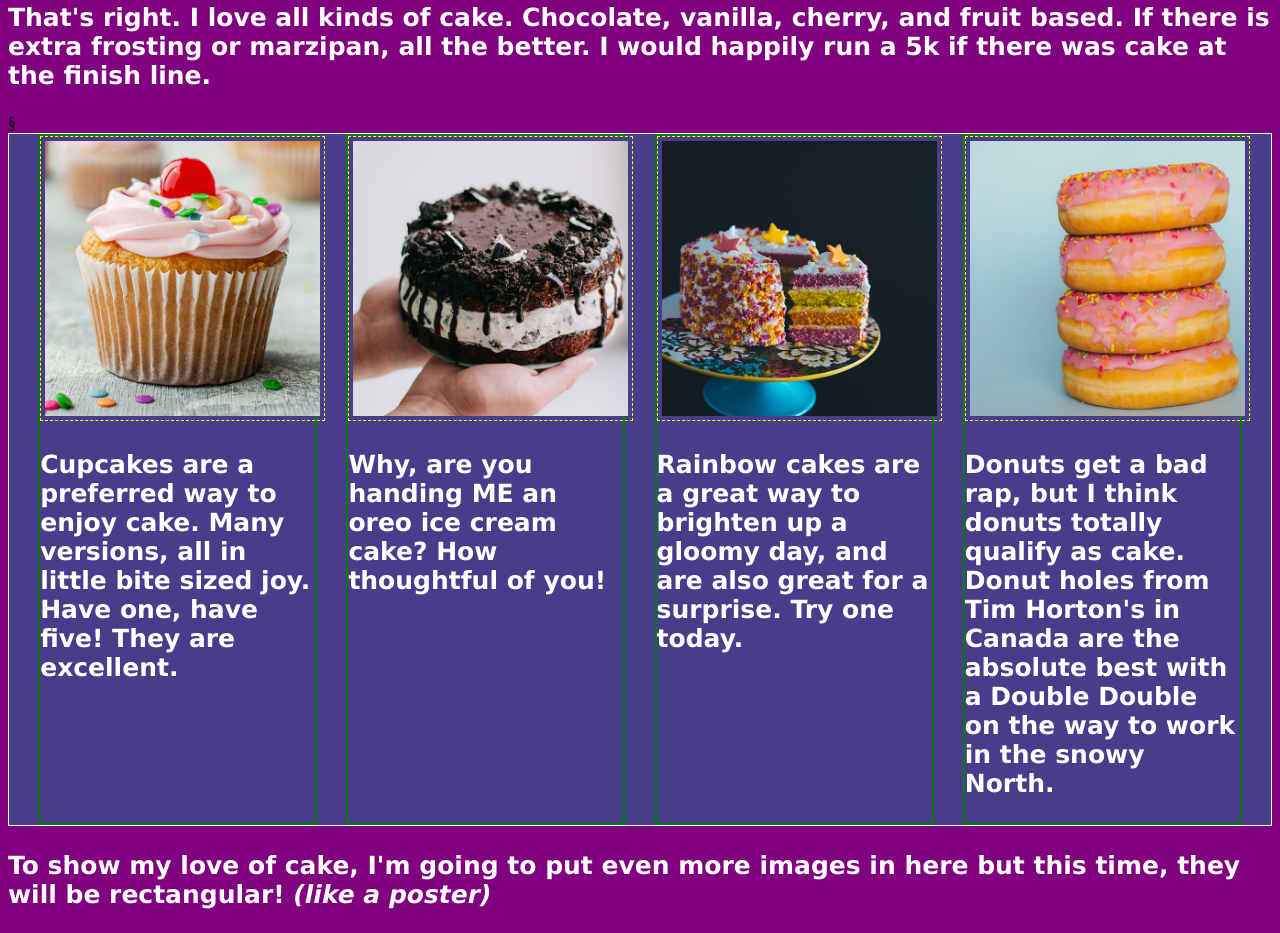
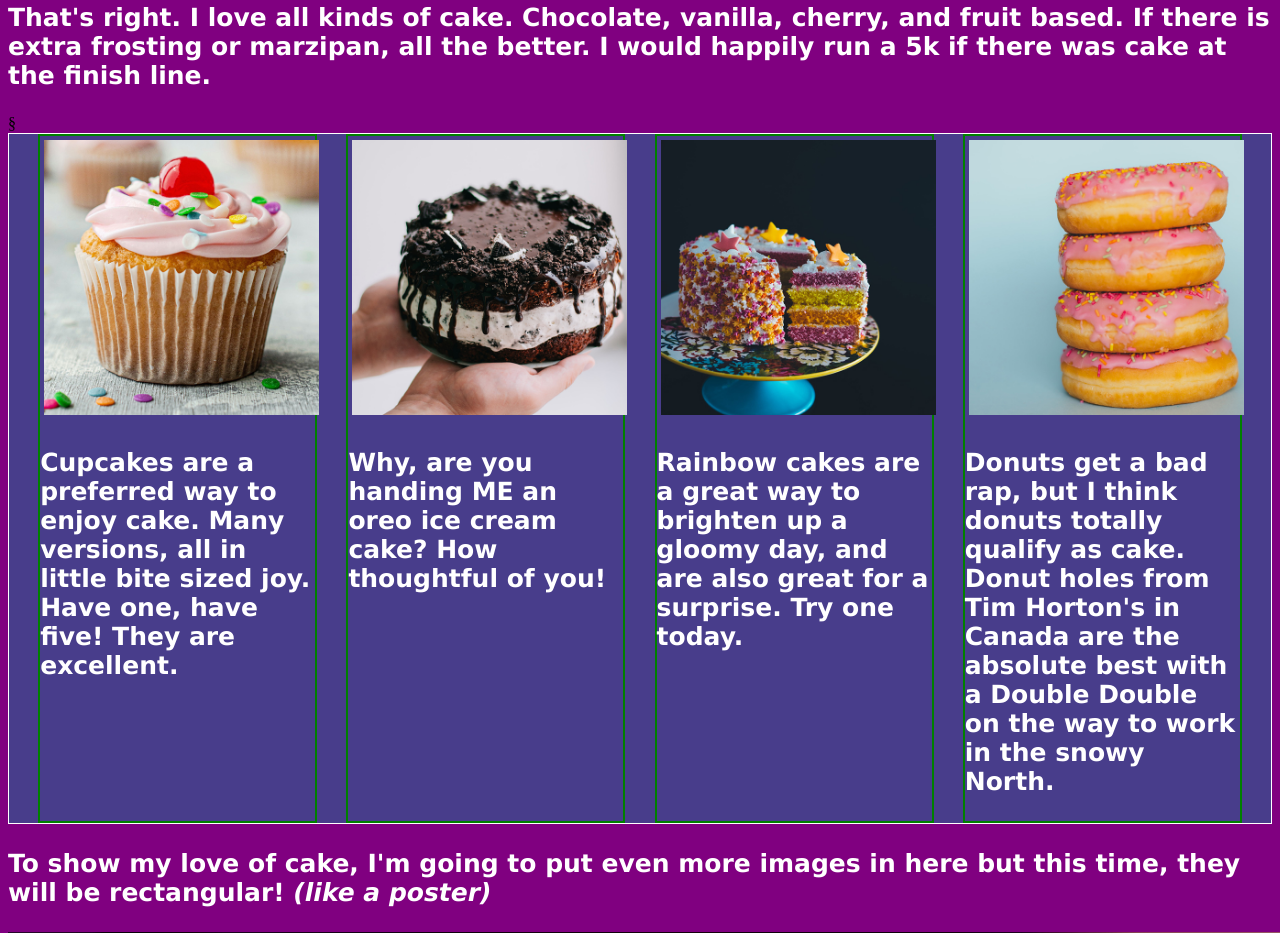
Before and after one commit to Larakharoufeh/HTML-CSS, a plain HTML site: page cake.html in a window 1280 px wide. Shown: the part 873-1806 px from the top of the page. Drawn offline with Linux system fonts and the light colour scheme.

Commit message:
Update styles.css

```diff
--- a/styles.css
+++ b/styles.css
@@ -74,7 +74,7 @@ li {
         flex-wrap: wrap;
     }
     .cake-item {
-         border: 1px dashed yellow;
+
          width: 275px;
          height:275px;
          padding: 4px;
```
